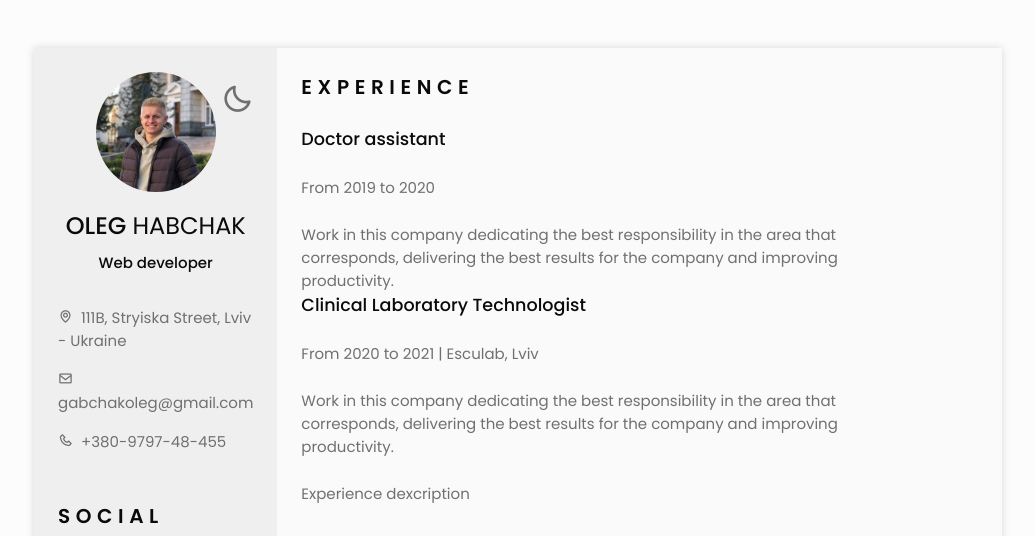
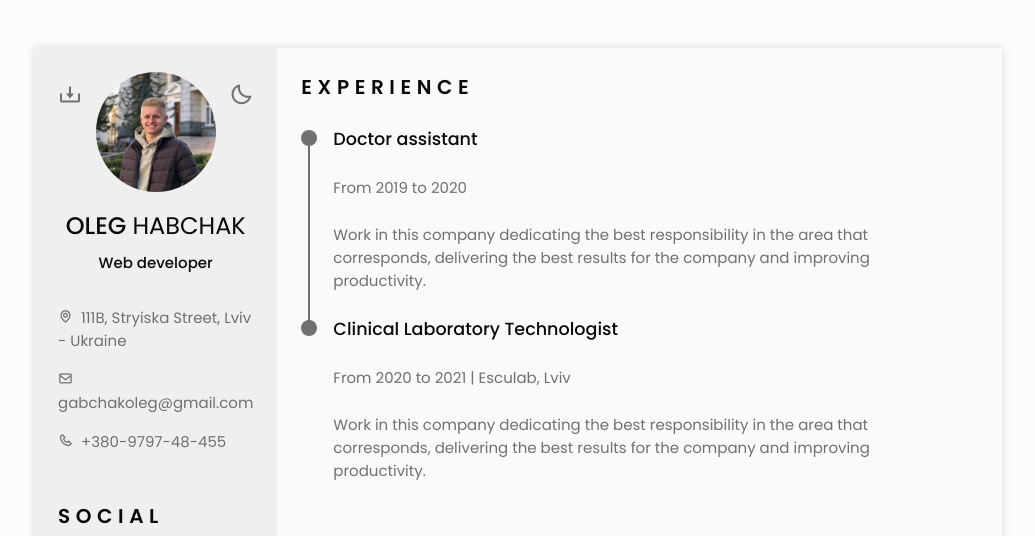
Before and after one commit to oleghabchak/Resume, a website: page index.html in a window 1280 px wide. Shown: the top 536 px of the page, without its empty margins (122-1157 px from the left). Drawn offline with nearby package versions, Linux system fonts and the light colour scheme.

```diff
--- a/css/styles.css
+++ b/css/styles.css
@@ -62,7 +62,7 @@
   top: 2.2rem;
   display: flex;
   color: var(--text-color-light);
-  font-size: 2rem;
+  font-size: 1.5rem;
   cursor: pointer;
 }
 .change-theme:hover{
@@ -75,6 +75,18 @@
 
 /*========== Generate PDF button ==========*/
 
+.generate-pdf{
+  display: none;
+  position: absolute;
+  top: 2.2rem;
+  font-size: 1.5rem;
+  font-style: 1.2rem;
+  color: var(--text-color-light);
+  cursor: pointer;
+}
+.generate-pdf:hover{
+  color: var(--title-color);
+}
 
 /*========== Classes modified to reduce size and print on A4 sheet ==========*/
 body{
@@ -309,15 +321,18 @@
 }
 
 /*========== EDUCATION AND EXPERIENCE ==========*/
-.education__content{
+.education__content,
+.experience__content{
   display: flex;
 }
 
-.education__time{
+.education__time,
+.experience__time{
   padding-right: 1rem;
 }
 
-.education__rounder{
+.education__rounder,
+.experience__rounder{
 position: relative;
 display: block;
 width: 16px;
@@ -327,7 +342,8 @@
 margin-top: .25rem;
 }
 
-.education__line{
+.education__line,
+.experience__line{
   display: block;
   width: 2px;
   height: 110%;
@@ -488,7 +504,13 @@
   }
 
   .resume__left,
-  .resume__right{padding: 0 1.5rem;}
+  .resume__right{
+    padding: 0 1.5rem;
+  }
+
+  .generate-pdf{
+    display: inline-block;
+  }
 
   .section-title,
   .profile__description{
--- a/index.html
+++ b/index.html
@@ -104,6 +104,8 @@
                         <!-- Theme change button -->
                         <i class='bx bx-moon change-theme' title="Theme" id="theme-button"></i>
 
+                        <!-- Download Button -->
+                        <i class='bx bx-download generate-pdf' title="Generate PDF" id="resume-button"></i>
                     </section>
 
                     <!--========== SOCIAL ==========-->
@@ -218,24 +220,30 @@
                         <h2 class="section-title">Experience</h2>
 
                         <div class="experience__container bd-grid">
+
                             <div class="experience__content">
                                 <div class="experience__time">
                                     <span class="experience__rounder"></span>
-                                    <span class="experience__rounder"></span>
+                                    <span class="experience__line"></span>
                                 </div>
 
                                 <div class="experience__data bd-grid">
-                                    <h3 class="experience__rounder">Doctor assistant</h3>
+                                    <h3 class="experience__title">Doctor assistant</h3>
                                     <span class="experience__company">From 2019 to 2020</span>
-                                    <p>Work in this company dedicating the best responsibility in the area that corresponds, delivering the best results for the company and improving productivity.</p>
+                                    <p class="experiance__description">Work in this company dedicating the best responsibility in the area that corresponds, delivering the best results for the company and improving productivity.</p>
+                                </div>
+                            </div>
+
+                            <div class="experience__content">
+                                <div class="experience__time">
+                                    <span class="experience__rounder"></span>
+                                    <!-- <span class="experience__line"></span> -->
                                 </div>
                                 <div class="experience__data bd-grid">
-                                    <h3 class="experience__rounder">Clinical Laboratory Technologist</h3>
+                                    <h3 class="experience__title">Clinical Laboratory Technologist</h3>
                                     <span class="experience__company">From 2020 to 2021 | Esculab, Lviv</span>
-                                    <p>Work in this company dedicating the best responsibility in the area that corresponds, delivering the best results for the company and improving productivity.</p>Experience dexcription
+                                    <p class="experiance__description">Work in this company dedicating the best responsibility in the area that corresponds, delivering the best results for the company and improving productivity.</p>
                                 </div>
-
-
                             </div>
                         </div>
                     </section>
@@ -284,7 +292,7 @@
                                     <span class="references__subtitle">Flutter developer</span>
                                     <h3 class="references__title">Mr. Vasil Terletskiy</h3>
                                     <ul class="references__contact">
-                                        <li>Phone: +380150784566</li>
+                                        <li>Phone: +380980784566</li>
                                         <li>Email: vasilterl@gmail.com</li>
                                     </ul>
                                 </div>
```
